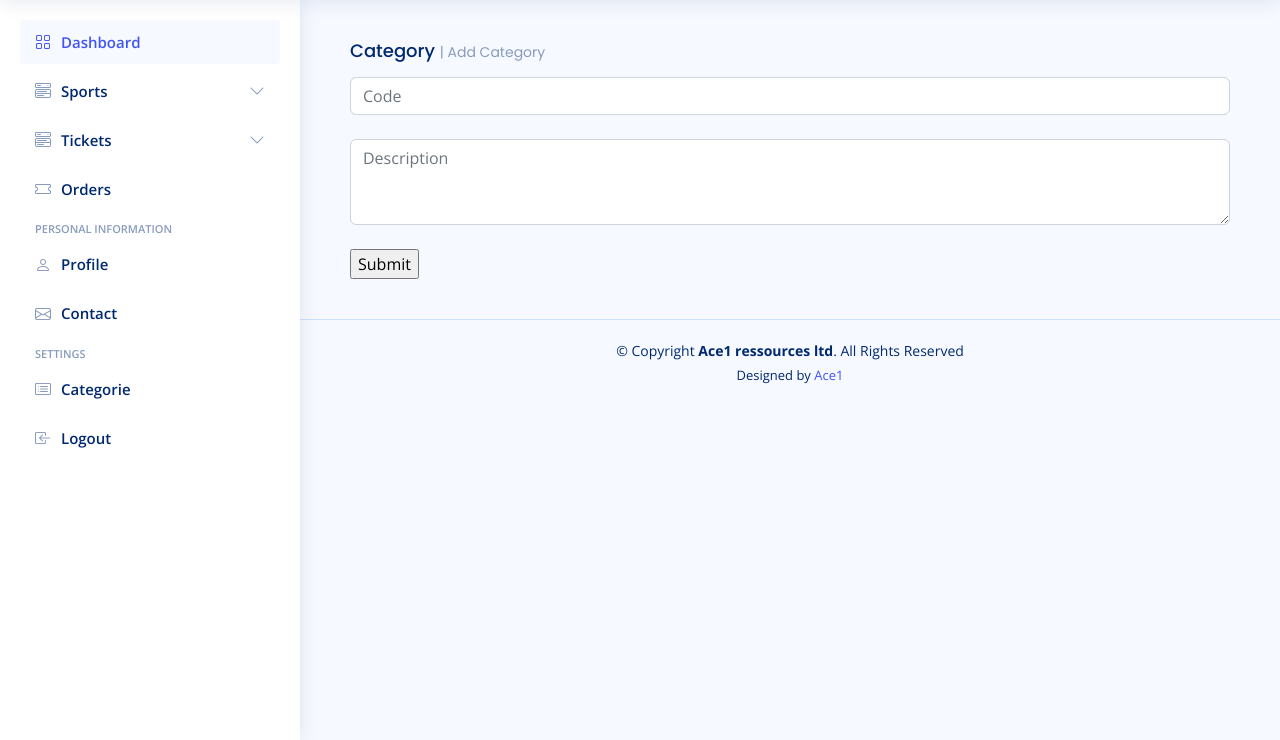
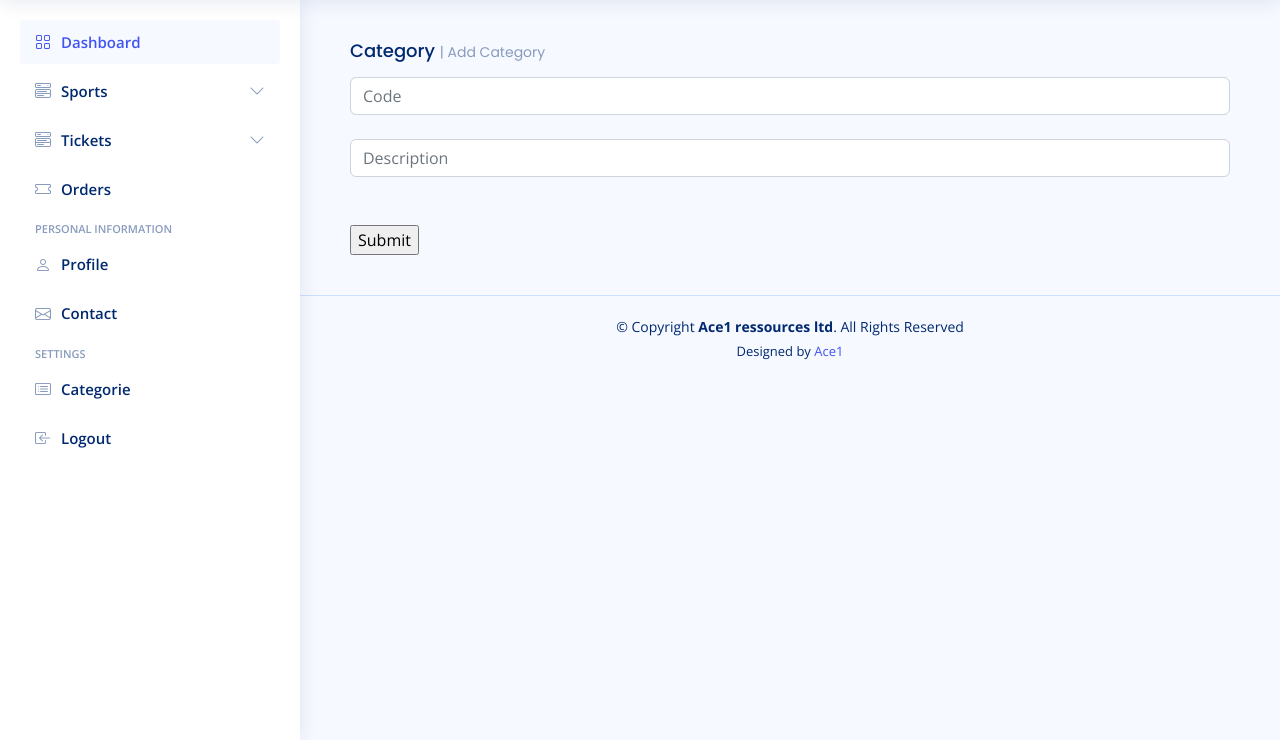
Before and after one commit to Ace7260/vente_tickets, a Django app: page /category/add/ in a window 1280 px wide. Shown: the part 60-800 px from the top of the page. Run offline with Django 3.2, Linux system fonts and the light colour scheme; some libraries are stand-ins or nearby versions.

Commit message:
modifying the description input

```diff
--- a/app/templates/app/category/add_category.html
+++ b/app/templates/app/category/add_category.html
@@ -12,12 +12,13 @@
           {{form}}
 
           <div class="form-group">
-            <input type="simple" class="form-control" id="exampleFormControlInput1" placeholder="Code">
+            <input type="simple" class="form-control" placeholder="Code">
           </div>
           </br>
-              <div class="form-group">
-                <textarea class="form-control" id="exampleFormControlTextarea1" rows="3" placeholder="Description"></textarea>
-              </div>
+          <div class="form-group">
+            <input type="simple" class="form-control" placeholder="Description">
+          </div>
+          </br>
             </form> </br>
             <input type="Submit" name="Submit">
       </div>
```
